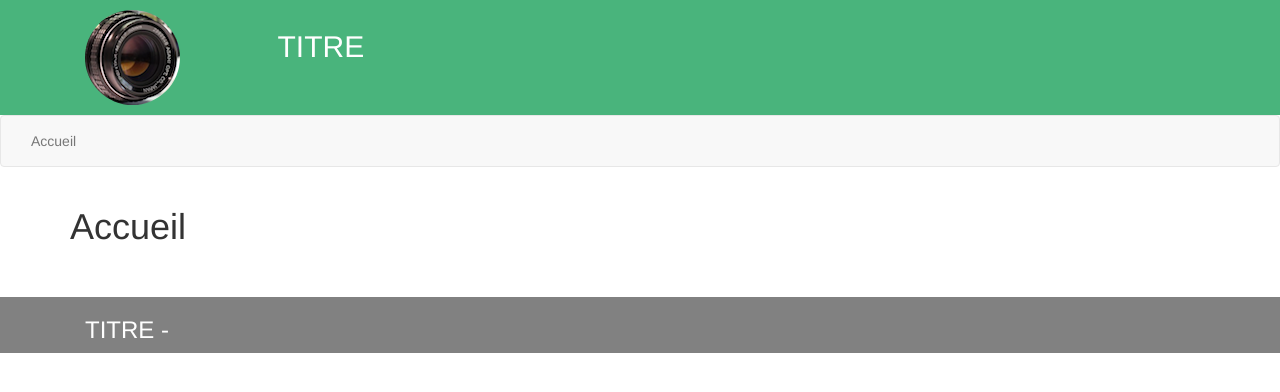
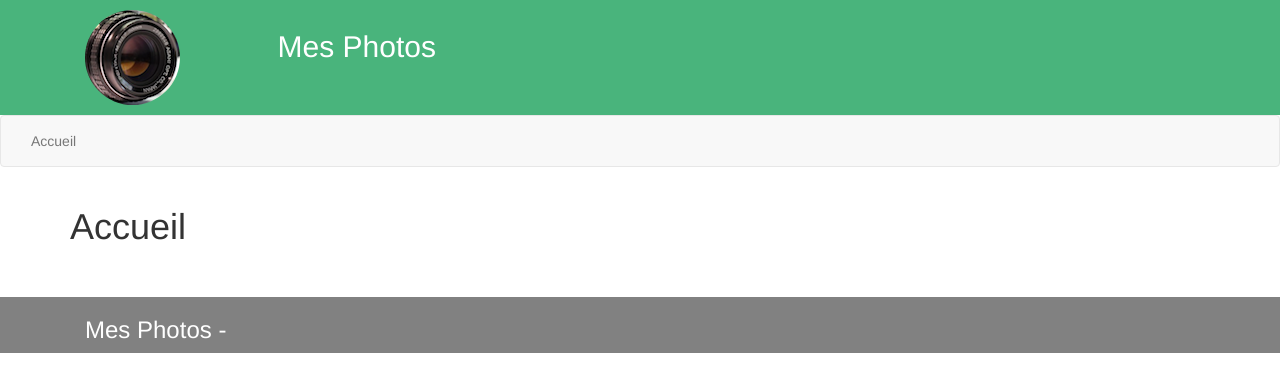
Before and after one commit to Camiermat/php-td3, a PHP site: page / in a window 1280 px wide. Shown: the top 392 px of the page. Run offline with PHP 8.4, Linux system fonts and the light colour scheme; some libraries are stand-ins or nearby versions.

Commit message:
commit without error

```diff
--- a/config/configuration.php
+++ b/config/configuration.php
@@ -30,7 +30,7 @@ define('PATH_LIB','./lib/');
 define('PATH_MODELS','./models/m_');
 define('PATH_VIEWS','./views/v_');
 define('PATH_TEXTES','./languages/');
-
+define('TITRE','Mes Photos');
 //sous dossiers
 define('PATH_CSS', PATH_ASSETS.'css/');
 define('PATH_IMAGES', PATH_ASSETS.'images/');
--- a/views/v_hello.php
+++ b/views/v_hello.php
@@ -22,6 +22,7 @@
 
 <!--  Liste  -->
 
+
 <!--  Fin de la page -->
 
 
--- a/views/v_menu.php
+++ b/views/v_menu.php
@@ -15,10 +15,10 @@
 <!-- Menu du site -->
 
 <nav class="navbar navbar-default">
-  <div class="container-fluid">
+  <div class="container-fluid" >
     <ul class="nav navbar-nav">
 				<li <?php echo ($page=='index' ? 'class="active"':'')?>>
-					<a href="index.php">
+					<a href="index.php" >
 						<?= MENU_ACCUEIL ?>
 					</a>
 				</li>
```
